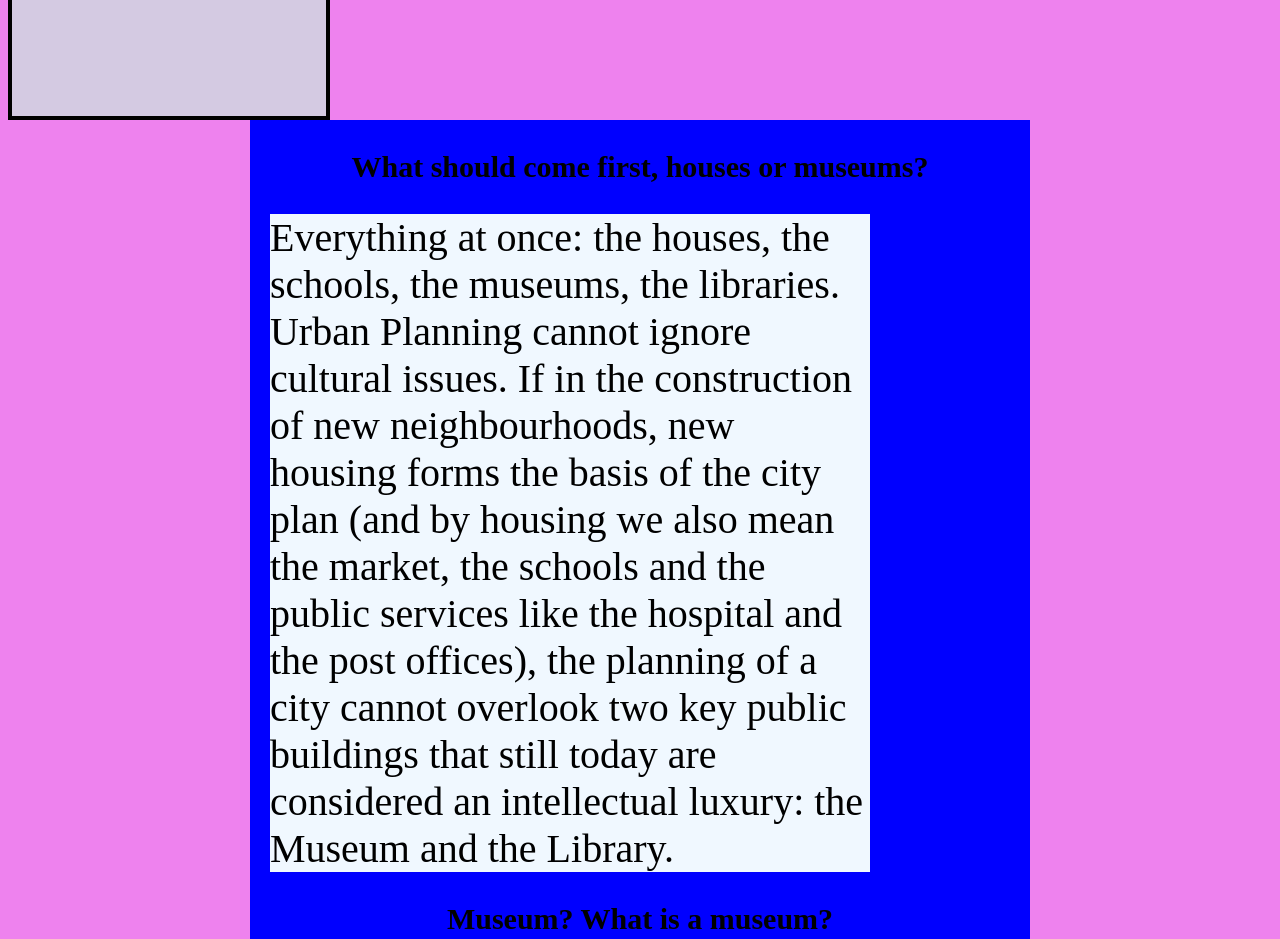
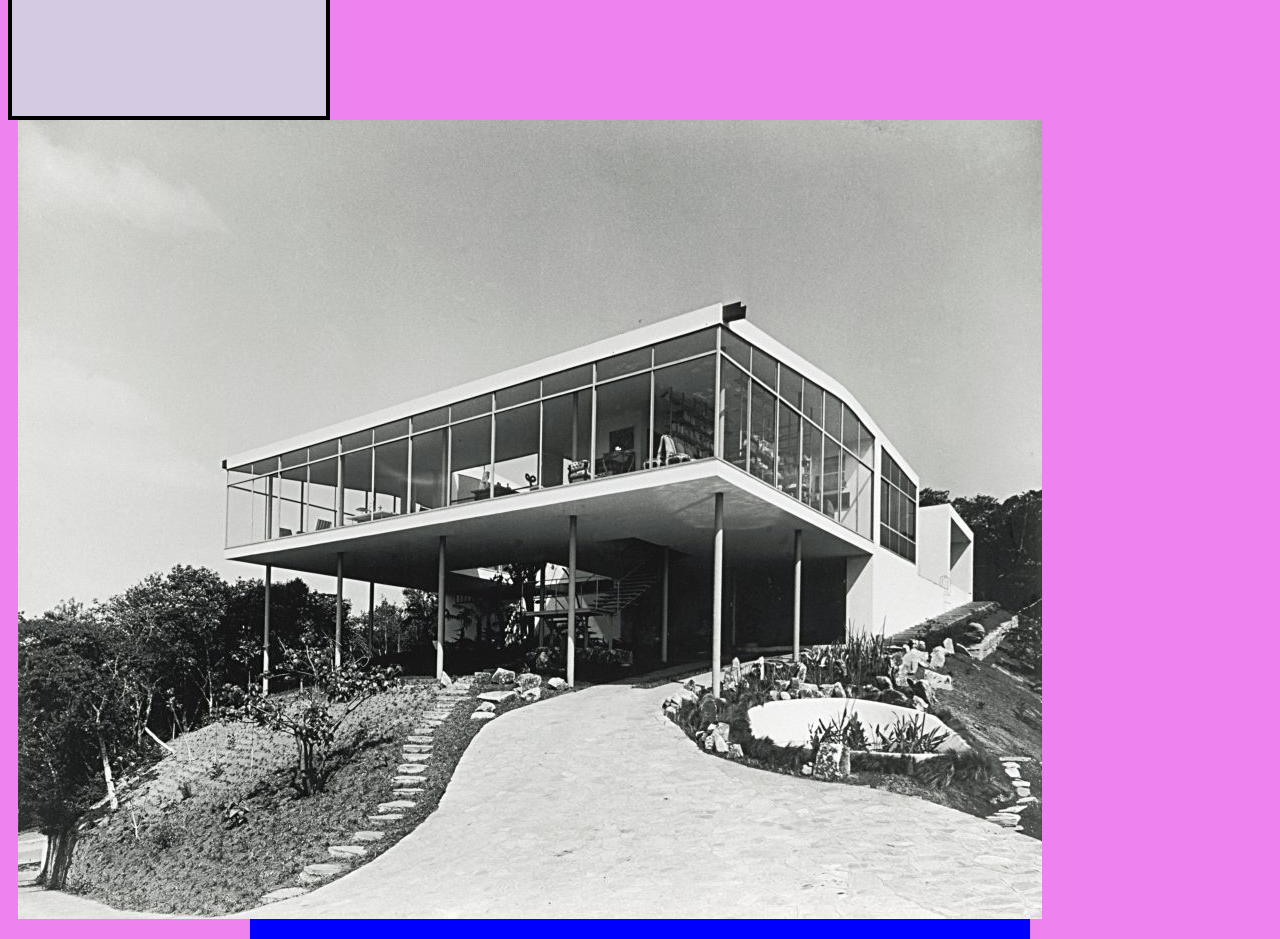
Before and after one commit to lowrderrr/psychic-potato, a plain HTML site: page index.html in a window 1280 px wide. Shown: the part 1340-2279 px from the top of the page. Drawn offline with Linux system fonts and the light colour scheme.

Commit message:
Update index.html
architecture img update

```diff
--- a/index.html
+++ b/index.html
@@ -52,7 +52,7 @@
 
      </div>
 
-      <div> <img src="img/Lina-Bo-Bardi-Glass-House-Casa-de-Vidro-1024x799.jpg " alt="" >
+      <div> <img src="Lina-Bo-Bardi-Glass-House-Casa-de-Vidro-1024x799.jpg " alt="" >
        </div>
 
       <br>
```
